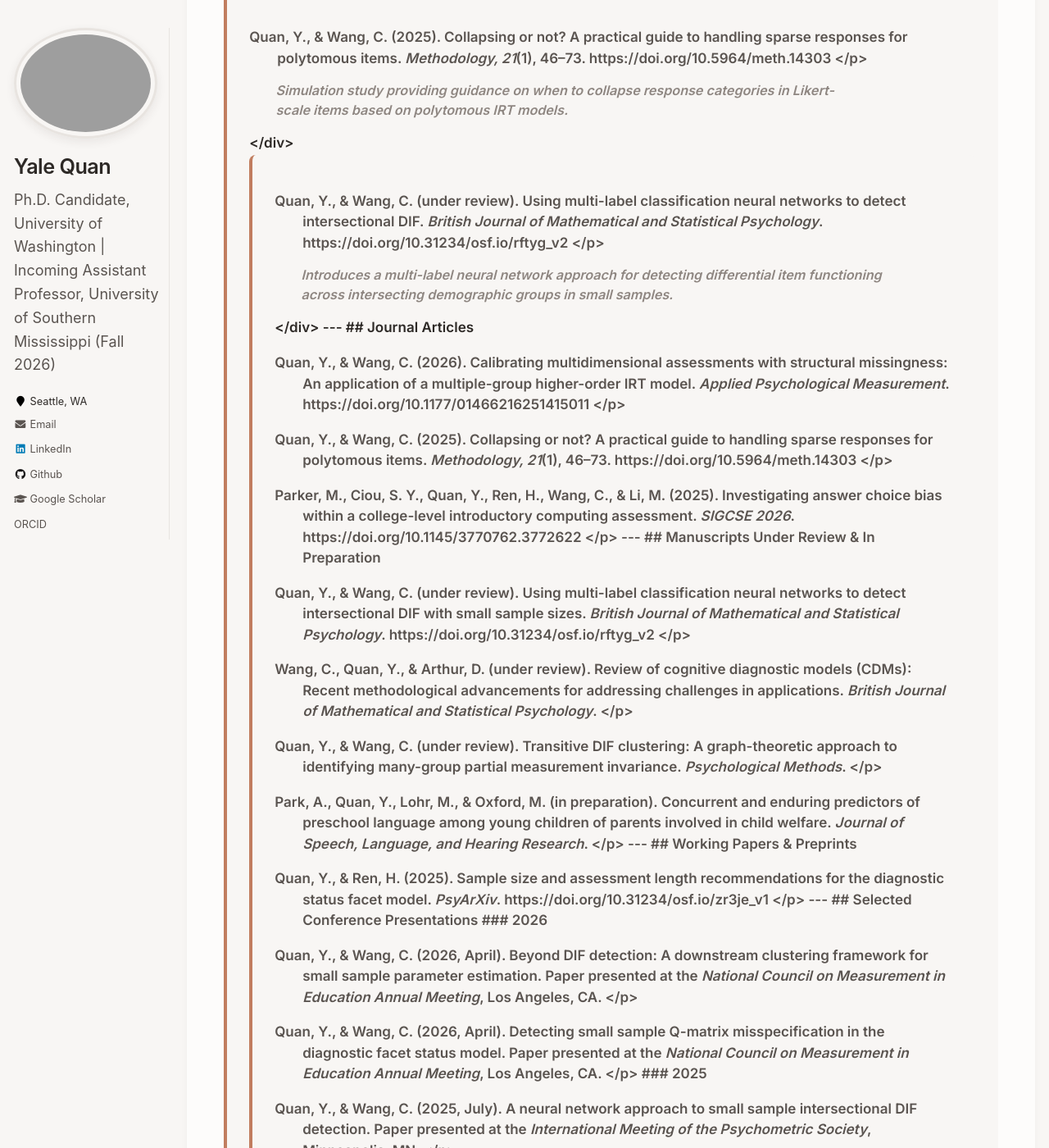
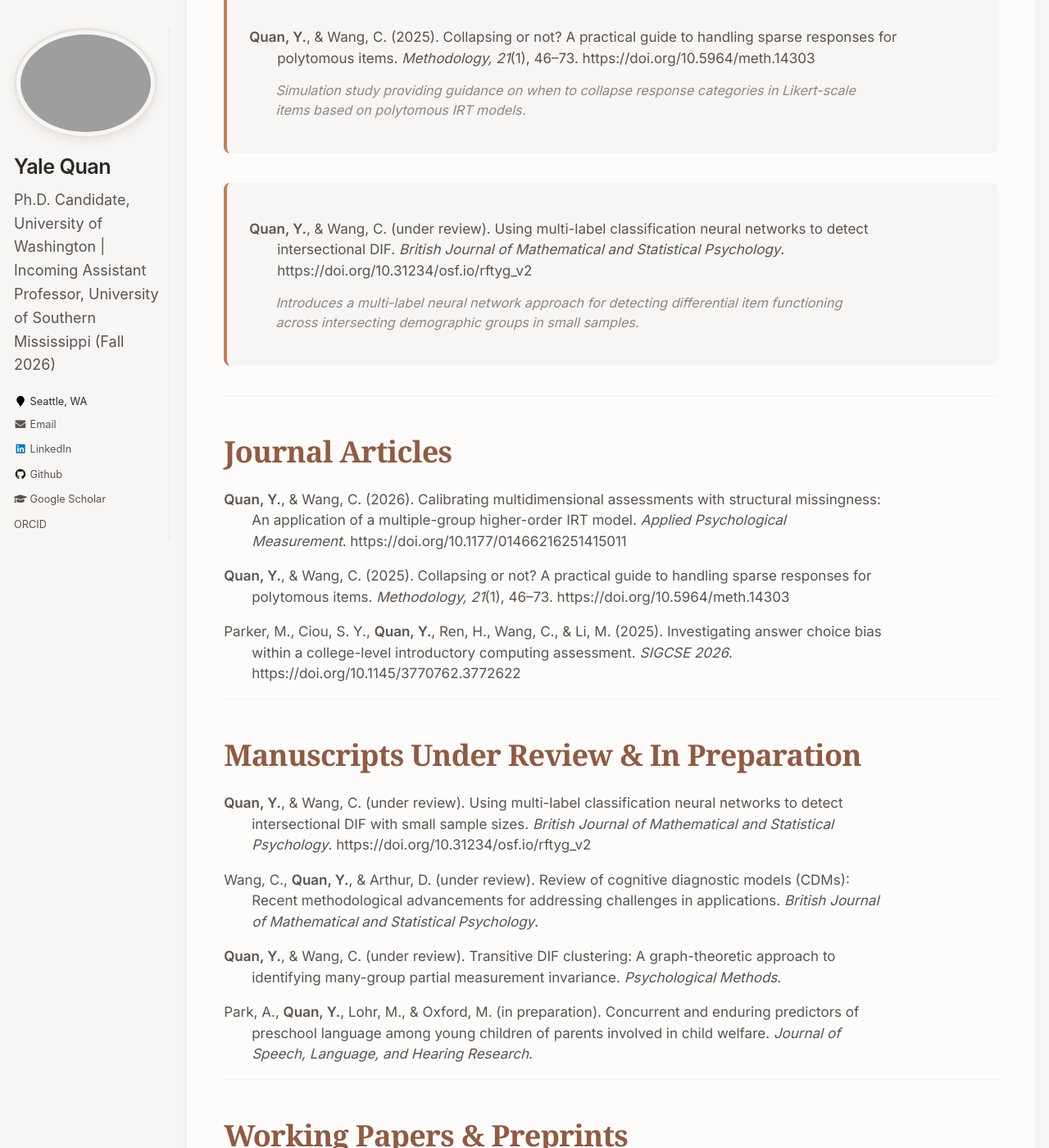
Before and after one commit to yalequan/yalequan.github.io, a Jekyll site: the page built from _pages/publications_and_presentations.md, in a window 1280 px wide and 1400 px high, scrolled down 333 px. Shown: the whole window at 82% size. Built offline with Jekyll 4.4.1, drawn with Linux system fonts in a browser that asks for light colours; some of the changed text lies outside the part shown.

Commit message:
Update publications_and_presentations.md
Fixed bolding error

```diff
--- a/_pages/publications_and_presentations.md
+++ b/_pages/publications_and_presentations.md
@@ -10,7 +10,7 @@ author_profile: true
 <div style="background-color: var(--warm-bg, #f8f6f4); padding: 1.5rem; border-radius: 8px; margin-bottom: 2rem; border-left: 4px solid var(--primary-warm, #c17d5f);">
 
 <p class="apa-ref">
-  <b>Quan, Y.<b>, & Wang, C. (2025). Collapsing or not? A practical guide to handling sparse responses for polytomous items. <em>Methodology, 21</em>(1), 46–73. https://doi.org/10.5964/meth.14303
+  <b>Quan, Y.</b>, & Wang, C. (2025). Collapsing or not? A practical guide to handling sparse responses for polytomous items. <em>Methodology, 21</em>(1), 46–73. https://doi.org/10.5964/meth.14303
 </p>
 
 <p class="pub-desc">
@@ -22,7 +22,7 @@ author_profile: true
 <div style="background-color: var(--warm-bg, #f8f6f4); padding: 1.5rem; border-radius: 8px; margin-bottom: 2rem; border-left: 4px solid var(--primary-warm, #c17d5f);">
 
 <p class="apa-ref">
-  <b>Quan, Y.<b>, & Wang, C. (under review). Using multi-label classification neural networks to detect intersectional DIF. <em>British Journal of Mathematical and Statistical Psychology</em>. https://doi.org/10.31234/osf.io/rftyg_v2
+  <b>Quan, Y.</b>, & Wang, C. (under review). Using multi-label classification neural networks to detect intersectional DIF. <em>British Journal of Mathematical and Statistical Psychology</em>. https://doi.org/10.31234/osf.io/rftyg_v2
 </p>
 
 <p class="pub-desc">
@@ -36,15 +36,15 @@ author_profile: true
 ## Journal Articles
 
 <p class="apa-ref">
-  <b>Quan, Y.<b>, & Wang, C. (2026). Calibrating multidimensional assessments with structural missingness: An application of a multiple-group higher-order IRT model. <em>Applied Psychological Measurement</em>. https://doi.org/10.1177/01466216251415011
+  <b>Quan, Y.</b>, & Wang, C. (2026). Calibrating multidimensional assessments with structural missingness: An application of a multiple-group higher-order IRT model. <em>Applied Psychological Measurement</em>. https://doi.org/10.1177/01466216251415011
 </p>
 
 <p class="apa-ref">
-  <b>Quan, Y.<b>, & Wang, C. (2025). Collapsing or not? A practical guide to handling sparse responses for polytomous items. <em>Methodology, 21</em>(1), 46–73. https://doi.org/10.5964/meth.14303
+  <b>Quan, Y.</b>, & Wang, C. (2025). Collapsing or not? A practical guide to handling sparse responses for polytomous items. <em>Methodology, 21</em>(1), 46–73. https://doi.org/10.5964/meth.14303
 </p>
 
 <p class="apa-ref">
-  Parker, M., Ciou, S. Y., <b>Quan, Y.<b>, Ren, H., Wang, C., & Li, M. (2025). Investigating answer choice bias within a college-level introductory computing assessment. <em>SIGCSE 2026</em>. https://doi.org/10.1145/3770762.3772622
+  Parker, M., Ciou, S. Y., <b>Quan, Y.</b>, Ren, H., Wang, C., & Li, M. (2025). Investigating answer choice bias within a college-level introductory computing assessment. <em>SIGCSE 2026</em>. https://doi.org/10.1145/3770762.3772622
 </p>
 
 ---
@@ -52,19 +52,19 @@ author_profile: true
 ## Manuscripts Under Review & In Preparation
 
 <p class="apa-ref">
-  <b>Quan, Y.<b>, & Wang, C. (under review). Using multi-label classification neural networks to detect intersectional DIF with small sample sizes. <em>British Journal of Mathematical and Statistical Psychology</em>. https://doi.org/10.31234/osf.io/rftyg_v2
+  <b>Quan, Y.</b>, & Wang, C. (under review). Using multi-label classification neural networks to detect intersectional DIF with small sample sizes. <em>British Journal of Mathematical and Statistical Psychology</em>. https://doi.org/10.31234/osf.io/rftyg_v2
 </p>
 
 <p class="apa-ref">
-  Wang, C., <b>Quan, Y.<b>, & Arthur, D. (under review). Review of cognitive diagnostic models (CDMs): Recent methodological advancements for addressing challenges in applications. <em>British Journal of Mathematical and Statistical Psychology</em>.
+  Wang, C., <b>Quan, Y.</b>, & Arthur, D. (under review). Review of cognitive diagnostic models (CDMs): Recent methodological advancements for addressing challenges in applications. <em>British Journal of Mathematical and Statistical Psychology</em>.
 </p>
 
 <p class="apa-ref">
-  <b>Quan, Y.<b>, & Wang, C. (under review). Transitive DIF clustering: A graph-theoretic approach to identifying many-group partial measurement invariance. <em>Psychological Methods</em>.
+  <b>Quan, Y.</b>, & Wang, C. (under review). Transitive DIF clustering: A graph-theoretic approach to identifying many-group partial measurement invariance. <em>Psychological Methods</em>.
 </p>
 
 <p class="apa-ref">
-  Park, A., <b>Quan, Y.<b>, Lohr, M., & Oxford, M. (in preparation). Concurrent and enduring predictors of preschool language among young children of parents involved in child welfare. <em>Journal of Speech, Language, and Hearing Research</em>.
+  Park, A., <b>Quan, Y.</b>, Lohr, M., & Oxford, M. (in preparation). Concurrent and enduring predictors of preschool language among young children of parents involved in child welfare. <em>Journal of Speech, Language, and Hearing Research</em>.
 </p>
 
 ---
@@ -72,7 +72,7 @@ author_profile: true
 ## Working Papers & Preprints
 
 <p class="apa-ref">
-  <b>Quan, Y.<b>, & Ren, H. (2025). Sample size and assessment length recommendations for the diagnostic status facet model. <em>PsyArXiv</em>. https://doi.org/10.31234/osf.io/zr3je_v1
+  <b>Quan, Y.</b>, & Ren, H. (2025). Sample size and assessment length recommendations for the diagnostic status facet model. <em>PsyArXiv</em>. https://doi.org/10.31234/osf.io/zr3je_v1
 </p>
 
 ---
@@ -82,53 +82,53 @@ author_profile: true
 ### 2026
 
 <p class="apa-ref">
-  <b>Quan, Y.<b>, & Wang, C. (2026, April). Beyond DIF detection: A downstream clustering framework for small sample parameter estimation. Paper presented at the <em>National Council on Measurement in Education Annual Meeting</em>, Los Angeles, CA.
+  <b>Quan, Y.</b>, & Wang, C. (2026, April). Beyond DIF detection: A downstream clustering framework for small sample parameter estimation. Paper presented at the <em>National Council on Measurement in Education Annual Meeting</em>, Los Angeles, CA.
 </p>
 
 <p class="apa-ref">
-  <b>Quan, Y.<b>, & Wang, C. (2026, April). Detecting small sample Q-matrix misspecification in the diagnostic facet status model. Paper presented at the <em>National Council on Measurement in Education Annual Meeting</em>, Los Angeles, CA.
+  <b>Quan, Y.</b>, & Wang, C. (2026, April). Detecting small sample Q-matrix misspecification in the diagnostic facet status model. Paper presented at the <em>National Council on Measurement in Education Annual Meeting</em>, Los Angeles, CA.
 </p>
 
 ### 2025
 
 <p class="apa-ref">
-  <b>Quan, Y.<b>, & Wang, C. (2025, July). A neural network approach to small sample intersectional DIF detection. Paper presented at the <em>International Meeting of the Psychometric Society</em>, Minneapolis, MN.
+  <b>Quan, Y.</b>, & Wang, C. (2025, July). A neural network approach to small sample intersectional DIF detection. Paper presented at the <em>International Meeting of the Psychometric Society</em>, Minneapolis, MN.
 </p>
 
 <p class="apa-ref">
-  <b>Quan, Y.<b> (2025, May). Using categorical structural equation models to identify facets of student belonging. Paper presented at the <em>Community Partner Doctoral Fellowship Research Presentation</em>, Seattle, WA.
+  <b>Quan, Y.</b> (2025, May). Using categorical structural equation models to identify facets of student belonging. Paper presented at the <em>Community Partner Doctoral Fellowship Research Presentation</em>, Seattle, WA.
 </p>
 
 <p class="apa-ref">
-  <b>Quan, Y.<b>, Ren, H., & Wang, C. (2025, March). Constructing a machine learning model for binary predictions with incomplete, imbalanced data and non-linear effects. Paper presented at <em>A Meeting of Methodologists</em>.
+  <b>Quan, Y.</b>, Ren, H., & Wang, C. (2025, March). Constructing a machine learning model for binary predictions with incomplete, imbalanced data and non-linear effects. Paper presented at <em>A Meeting of Methodologists</em>.
 </p>
 
 <p class="apa-ref">
-  <b>Quan, Y.<b>, & Sager, M. (2025, February). Identifying core formal assessment competencies and informal learning outcomes of data science and data literacy. Paper presented at the <em>Data Science Education K–12: Research to Practice Annual Conference</em>.
+  <b>Quan, Y.</b>, & Sager, M. (2025, February). Identifying core formal assessment competencies and informal learning outcomes of data science and data literacy. Paper presented at the <em>Data Science Education K–12: Research to Practice Annual Conference</em>.
 </p>
 
 ### 2024
 
 <p class="apa-ref">
-  <b>Quan, Y.<b>, & Wang, C. (2024, November). A new item fit test for the diagnostic facet test model (DFSM). Paper presented at the <em>Pacific Northwest Research on Psychometrics and Applied Statistics Conference</em>, Pullman, WA.
+  <b>Quan, Y.</b>, & Wang, C. (2024, November). A new item fit test for the diagnostic facet test model (DFSM). Paper presented at the <em>Pacific Northwest Research on Psychometrics and Applied Statistics Conference</em>, Pullman, WA.
 </p>
 
 <p class="apa-ref">
-  <b>Quan, Y.<b> (2024, October). Item response theory (IRT) model selection and applications. Invited talk at the <em>University of Washington Behavioral Research Center for HIV</em>, Seattle, WA.
+  <b>Quan, Y.</b> (2024, October). Item response theory (IRT) model selection and applications. Invited talk at the <em>University of Washington Behavioral Research Center for HIV</em>, Seattle, WA.
 </p>
 
 <p class="apa-ref">
-  <b>Quan, Y.<b>, & Wang, C. (2024, April). Parameter recovery from higher order item response theory models with structural missingness. Paper presented at the <em>National Council on Measurement in Education Annual Meeting</em>, Philadelphia, PA.
+  <b>Quan, Y.</b>, & Wang, C. (2024, April). Parameter recovery from higher order item response theory models with structural missingness. Paper presented at the <em>National Council on Measurement in Education Annual Meeting</em>, Philadelphia, PA.
 </p>
 
 <p class="apa-ref">
-  <b>Quan, Y.<b>, & Wang, C. (2024, April). Collapsing or not? A practical guide to handling sparse responses for polytomous items. Poster and paper presented at the <em>American Educational Research Association Annual Meeting</em>, Philadelphia, PA. https://doi.org/10.3102/2102869
+  <b>Quan, Y.</b>, & Wang, C. (2024, April). Collapsing or not? A practical guide to handling sparse responses for polytomous items. Poster and paper presented at the <em>American Educational Research Association Annual Meeting</em>, Philadelphia, PA. https://doi.org/10.3102/2102869
 </p>
 
 ### 2023
 
 <p class="apa-ref">
-  <b>Quan, Y.<b>, & Wang, C. (2023, April). The effects of sample size and collapse direction on parameter recovery. Poster presented at the <em>National Council on Measurement in Education Annual Meeting</em>, Chicago, IL.
+  <b>Quan, Y.</b>, & Wang, C. (2023, April). The effects of sample size and collapse direction on parameter recovery. Poster presented at the <em>National Council on Measurement in Education Annual Meeting</em>, Chicago, IL.
 </p>
 
 ---
@@ -136,23 +136,23 @@ author_profile: true
 ## Invited Talks & Departmental Seminars
 
 <p class="apa-ref">
-  <b>Quan, Y.<b> (2024, October). Item response theory (IRT) model selection and applications. <em>University of Washington Behavioral Research Center for HIV</em>, Seattle, WA.
+  <b>Quan, Y.</b> (2024, October). Item response theory (IRT) model selection and applications. <em>University of Washington Behavioral Research Center for HIV</em>, Seattle, WA.
 </p>
 
 <p class="apa-ref">
-  <b>Quan, Y.<b> (2024, December). Sample size and test length recommendations for the diagnostic status facet model. <em>Center for Statistics and the Social Sciences Student Research Presentation</em>, Seattle, WA.
+  <b>Quan, Y.</b> (2024, December). Sample size and test length recommendations for the diagnostic status facet model. <em>Center for Statistics and the Social Sciences Student Research Presentation</em>, Seattle, WA.
 </p>
 
 <p class="apa-ref">
-  <b>Quan, Y.<b> (2024, June). Introduction to Bayesian item response theory. <em>Center for Statistics and the Social Sciences Student Research Presentation</em>, Seattle, WA.
+  <b>Quan, Y.</b> (2024, June). Introduction to Bayesian item response theory. <em>Center for Statistics and the Social Sciences Student Research Presentation</em>, Seattle, WA.
 </p>
 
 <p class="apa-ref">
-  <b>Quan, Y.<b> (2024, March). The effects of measurement error on multilevel linear growth model parameter estimates. <em>Center for Statistics and the Social Sciences Student Research Presentation</em>, Seattle, WA.
+  <b>Quan, Y.</b> (2024, March). The effects of measurement error on multilevel linear growth model parameter estimates. <em>Center for Statistics and the Social Sciences Student Research Presentation</em>, Seattle, WA.
 </p>
 
 <p class="apa-ref">
-  <b>Quan, Y.<b> (2021, December). Clustering education data using K-medoids with partitioning around the medoids algorithm. <em>Measurement & Statistics Seminar, University of Washington</em>, Seattle, WA.
+  <b>Quan, Y.</b> (2021, December). Clustering education data using K-medoids with partitioning around the medoids algorithm. <em>Measurement & Statistics Seminar, University of Washington</em>, Seattle, WA.
 </p>
 
 ---
@@ -160,5 +160,5 @@ author_profile: true
 ## Thesis
 
 <p class="apa-ref">
-  <b>Quan, Y.<b> (2020). <em>A multivariate statistical analysis of major change patterns and significant factors that influence graduation rates: A case study at California State University, Long Beach</em> (Publication No. 28155286) [Master’s thesis, California State University, Long Beach]. ProQuest Dissertations and Theses Global. https://www.proquest.com/dissertations-theses/multivariate-statistical-analysis-major-change/docview/2519029245/se-2
+  <b>Quan, Y.</b> (2020). <em>A multivariate statistical analysis of major change patterns and significant factors that influence graduation rates: A case study at California State University, Long Beach</em> (Publication No. 28155286) [Master’s thesis, California State University, Long Beach]. ProQuest Dissertations and Theses Global. https://www.proquest.com/dissertations-theses/multivariate-statistical-analysis-major-change/docview/2519029245/se-2
 </p>
```
